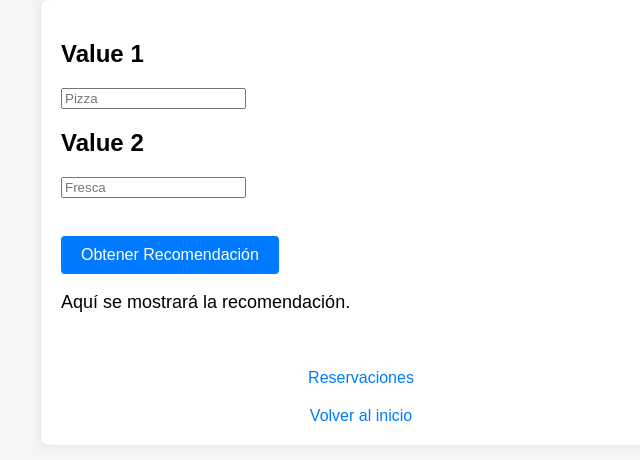
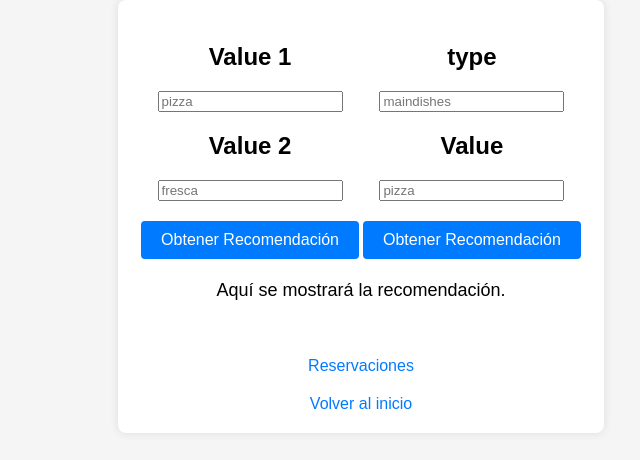
Before and after one commit to garza3390/Proyecto2SOA, a website: page Frontend_Cloud_Function/views/structure/recomendation.html in a window 1280 px wide. Shown: the whole page, without its empty margins (279-919 px from the left). Drawn offline with Linux system fonts and the light colour scheme.

Commit message:
Recomendaciones

```diff
--- a/Frontend_Cloud_Function/views/structure/recomendation.html
+++ b/Frontend_Cloud_Function/views/structure/recomendation.html
@@ -10,6 +10,9 @@
       margin: 0;
       padding: 0;
       background-color: #f5f5f5;
+      display: flex;
+      justify-content: center;
+      align-items: center;
     }
 
     .container {
@@ -68,21 +71,52 @@
     a:hover {
       text-decoration: underline;
     }
+
+    td {
+      text-align: center;
+      margin: 0 10px; /* Agrega margen horizontal */
+    }
+
+    .centrar{
+      display: flex;
+      justify-content: center;
+      align-items: center;
+    }
   </style>
 </head>
 <body>
   <div class="container">
-    <div>
+    <table> <!-- Agrega una tabla para organizar los campos -->
+      <tr> <!-- Agrega una fila para los campos 1 -->
+        <td> <!-- Agrega una celda para los campos 1 -->
           <h2>Value 1</h2>
-        <input id="value1Input" placeholder="Pizza">
+          <input id="value1Input" placeholder="pizza">
 
           <h2>Value 2</h2>
-        <input id="value2Input" placeholder="Fresca">
+          <input id="value2Input" placeholder="fresca">
+
+          <div id="respuesta" class="centrar">
+            <button onclick="obtenerRecomendacion_2_values()">Obtener Recomendación</button>
           </div>
+        </td>
 
-    <br>
-    <div id="respuesta">
-        <button onclick="obtenerRecomendacion()">Obtener Recomendación</button>
+        <td> <!-- Agrega una celda para los campos 2 -->
+          <h2>type</h2>
+          <input id="typeInput" placeholder="maindishes">
+
+          <h2>Value</h2>
+          <input id="valueInput" placeholder="pizza">
+
+          <div id="respuesta" class="centrar">
+            <button onclick="obtenerRecomendacion_type_value()">Obtener Recomendación</button>
+          </div>
+        </td>
+      </tr>
+    </table>
+
+
+
+    <div class="centrar">
       <p id="resultadoTexto">Aquí se mostrará la recomendación.</p>
     </div>
 
@@ -95,22 +129,13 @@
   </div>
 
   <script>
-    function obtenerRecomendacion() {
+    function obtenerRecomendacion_2_values() {
       const value1 = document.getElementById("value1Input").value;
       const value2 = document.getElementById("value2Input").value;
 
-      let apiUrl;
+      let apiUrl_2_values = `https://us-central1-frontend-cloud-function.cloudfunctions.net/reccomendation-function2?value1=${value1}&value2=${value2}`;
 
-      if (value2.trim() !== "") {
-        apiUrl = `https://us-central1-frontend-cloud-function.cloudfunctions.net/reccomendation-function2?value1=${value1}&value2=${value2}`;
-      } else {
-        apiUrl = `https://us-central1-frontend-cloud-function.cloudfunctions.net/reccomendation-function2?type=maindishes&value=${value1}`;
-      }
-
-      document.getElementById("value1Input").value = "";
-      document.getElementById("value2Input").value = "";
-
-      fetch(apiUrl)
+      fetch(apiUrl_2_values)
         .then(response => {
           if (!response.ok) {
             throw new Error('Error al obtener los datos');
@@ -125,6 +150,35 @@
           resultadoTexto.textContent = error;
           console.error('Error:', error);
         });
+
+      document.getElementById("value1Input").value = "";
+      document.getElementById("value2Input").value = "";
+    }
+
+    function obtenerRecomendacion_type_value() {
+      const value = document.getElementById("valueInput").value;
+      const type = document.getElementById("typeInput").value;
+
+      let apiUrl_type_value = `https://us-central1-frontend-cloud-function.cloudfunctions.net/reccomendation-function?type=${type}&value=${value}`;
+
+      fetch(apiUrl_type_value)
+        .then(response => {
+          if (!response.ok) {
+            throw new Error('Error al obtener los datos');
+          }
+          return response.json();
+        })
+        .then(data => {
+          mostrarRespuesta(data);
+        })
+        .catch(error => {
+          const resultadoTexto = document.getElementById("resultadoTexto");
+          resultadoTexto.textContent = error;
+          console.error('Error:', error);
+        });
+
+      document.getElementById("typeInput").value = "";
+      document.getElementById("valueInput").value = "";
     }
 
     function mostrarRespuesta(data) {
```
Lines whose indentation alone changed are shown as unchanged.
